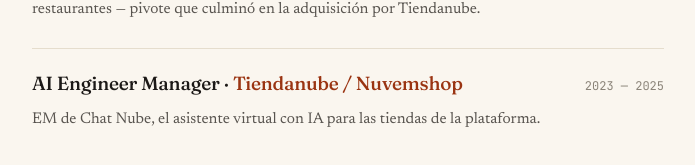
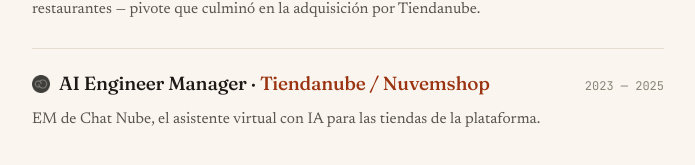
Before and after one commit to agrimald2/alonsogrimaldo.com, a Next.js app: page / in a window 1280 px wide. Shown: the part 1701-1866 px from the top of the page, without its empty margins (292-987 px from the left). Built offline with nearby package versions, Linux system fonts and the light colour scheme.

Commit message:
Add Tiendanube logo mark

```diff
--- a/app/page.tsx
+++ b/app/page.tsx
@@ -27,7 +27,7 @@
   {
     role: "AI Engineer Manager",
     org: "Tiendanube / Nuvemshop",
-    logo: null,
+    logo: "/logos/tiendanube.png",
     period: "2023 — 2025",
     desc: "EM de Chat Nube, el asistente virtual con IA para las tiendas de la plataforma.",
   },
```
Also changed, not shown: public/logos/tiendanube.png (added).
